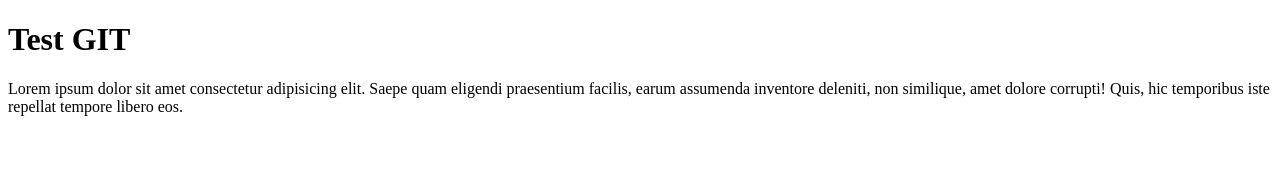
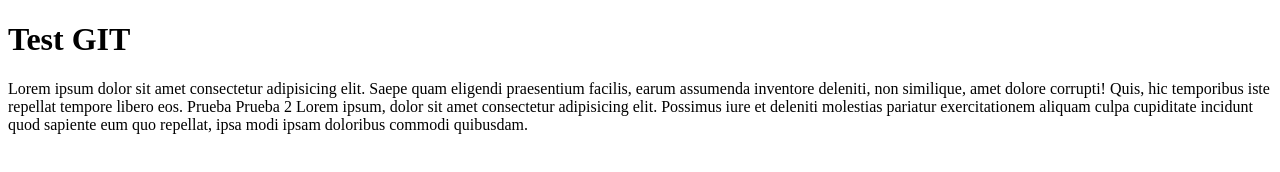
Before and after one commit to sebastianmend/Ingenier-a-Web, a plain HTML site: page index.html in a window 1280 px wide. Drawn offline with Linux system fonts and the light colour scheme.

Commit message:
Actualización del index.html

```diff
--- a/index.html
+++ b/index.html
@@ -8,6 +8,8 @@
 <body>
     <H1>Test GIT</H1>
     Lorem ipsum dolor sit amet consectetur adipisicing elit. Saepe quam eligendi praesentium facilis, earum assumenda inventore deleniti, non similique, amet dolore corrupti! Quis, hic temporibus iste repellat tempore libero eos.
-
+    Prueba
+    Prueba 2
+    Lorem ipsum, dolor sit amet consectetur adipisicing elit. Possimus iure et deleniti molestias pariatur exercitationem aliquam culpa cupiditate incidunt quod sapiente eum quo repellat, ipsa modi ipsam doloribus commodi quibusdam.
 </body>
 </html>
```
